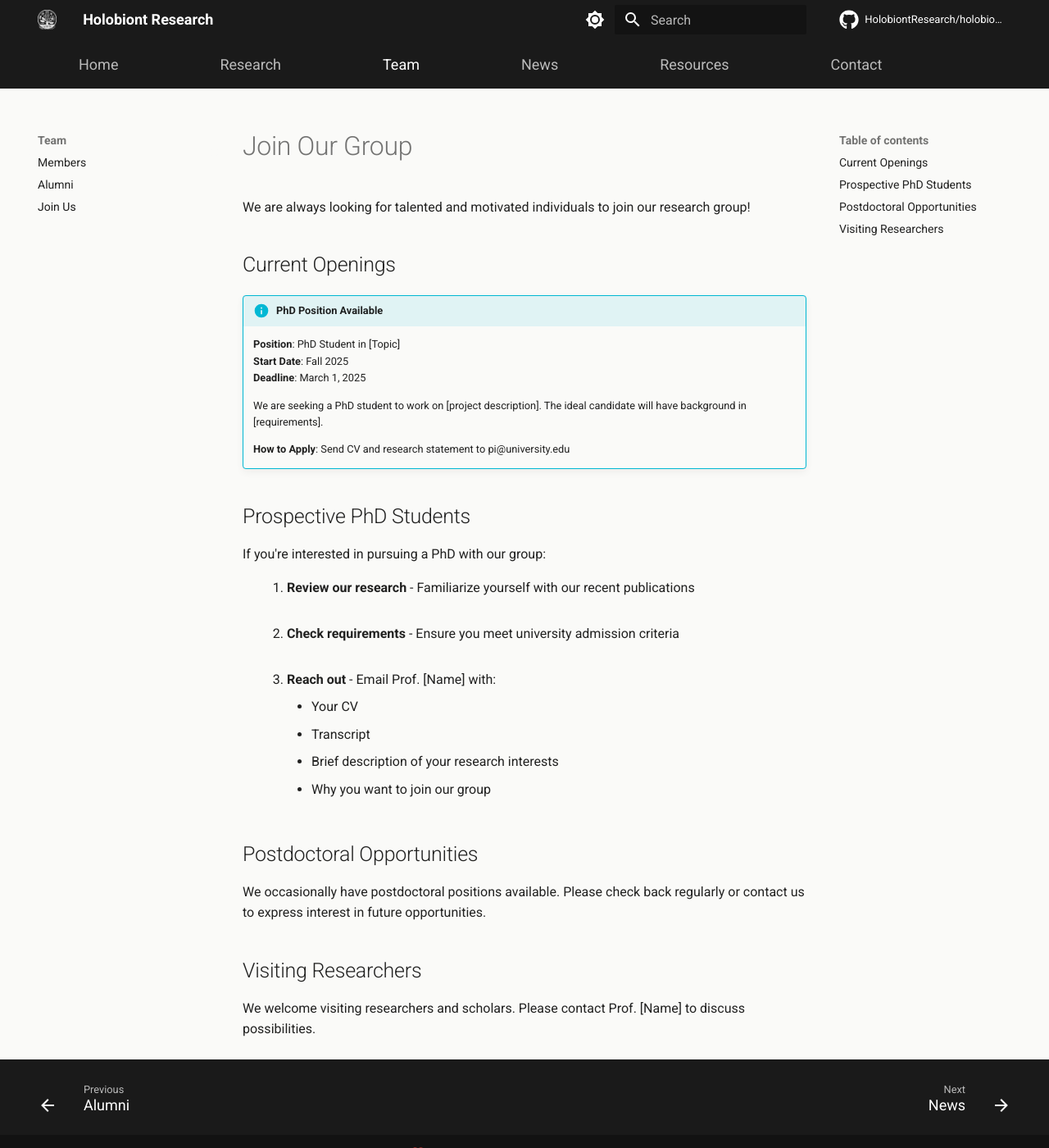
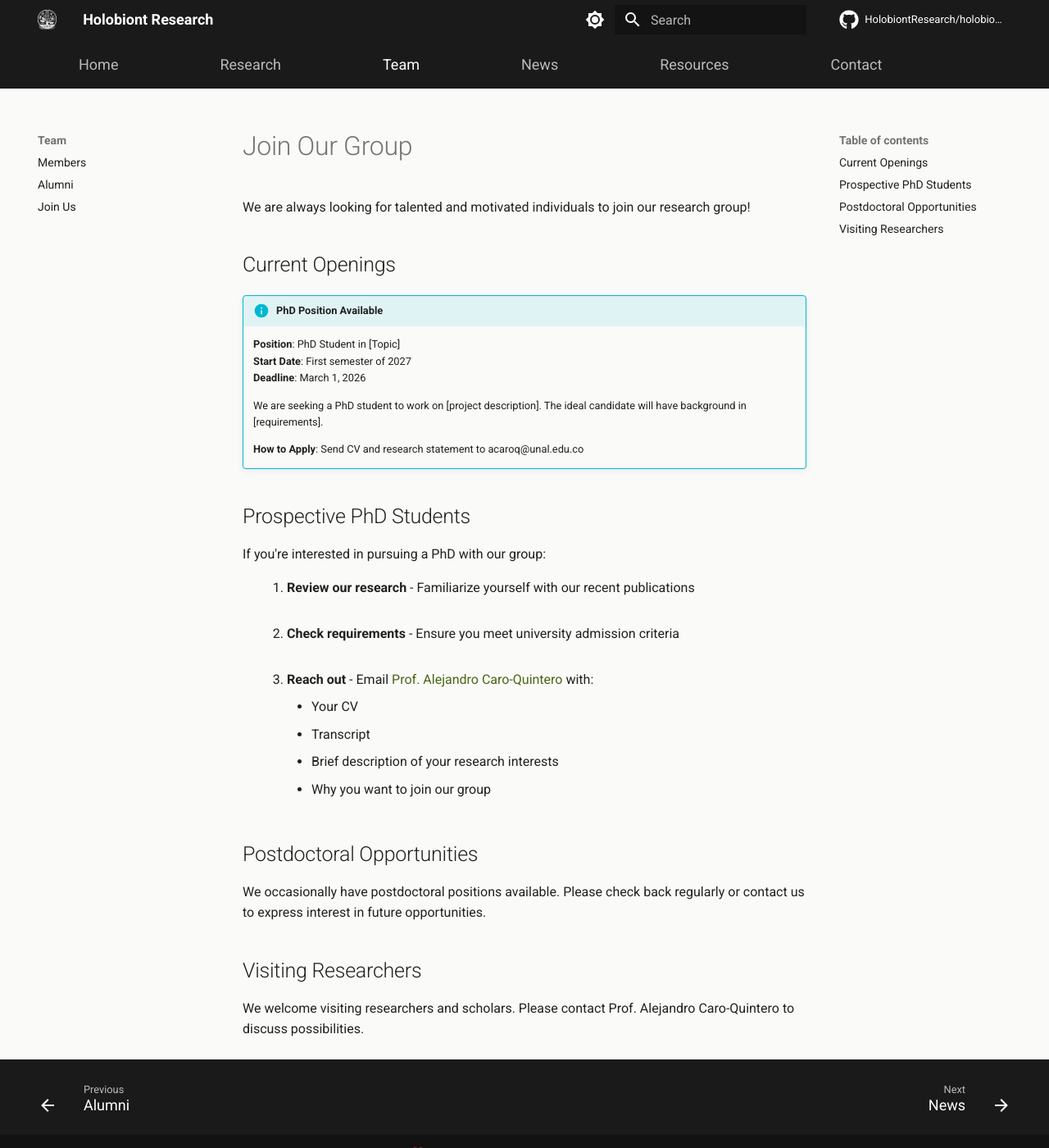
Before and after one commit to HolobiontResearch/holobionts-website, an MkDocs documentation site: the page built from docs/team/join.md, in a window 1280 px wide and 1400 px high. Shown: the whole window at 82% size. Built offline with MkDocs 1.6.1 and Material for MkDocs 9.7.7, drawn with Linux system fonts in a browser that asks for light colours; comment, search, counter and statistics services are not loaded.

Commit message:
Include PI email

```diff
--- a/docs/team/join.md
+++ b/docs/team/join.md
@@ -6,12 +6,12 @@ We are always looking for talented and motivated individuals to join our researc
 
 !!! info "PhD Position Available"
     **Position**: PhD Student in [Topic]
-    **Start Date**: Fall 2025
-    **Deadline**: March 1, 2025
+    **Start Date**: First semester of 2027
+    **Deadline**: March 1, 2026
 
     We are seeking a PhD student to work on [project description]. The ideal candidate will have background in [requirements].
 
-    **How to Apply**: Send CV and research statement to pi@university.edu
+    **How to Apply**: Send CV and research statement to acaroq@unal.edu.co
 
 ## Prospective PhD Students
 
@@ -19,7 +19,7 @@ If you're interested in pursuing a PhD with our group:
 
 1. **Review our research** - Familiarize yourself with our recent publications
 2. **Check requirements** - Ensure you meet university admission criteria
-3. **Reach out** - Email Prof. [Name] with:
+3. **Reach out** - Email [Prof. Alejandro Caro-Quintero](mailto:acaroq@unal.edu.co) with:
     - Your CV
     - Transcript
     - Brief description of your research interests
@@ -31,4 +31,4 @@ We occasionally have postdoctoral positions available. Please check back regular
 
 ## Visiting Researchers
 
-We welcome visiting researchers and scholars. Please contact Prof. [Name] to discuss possibilities.
+We welcome visiting researchers and scholars. Please contact Prof. Alejandro Caro-Quintero to discuss possibilities.
```
